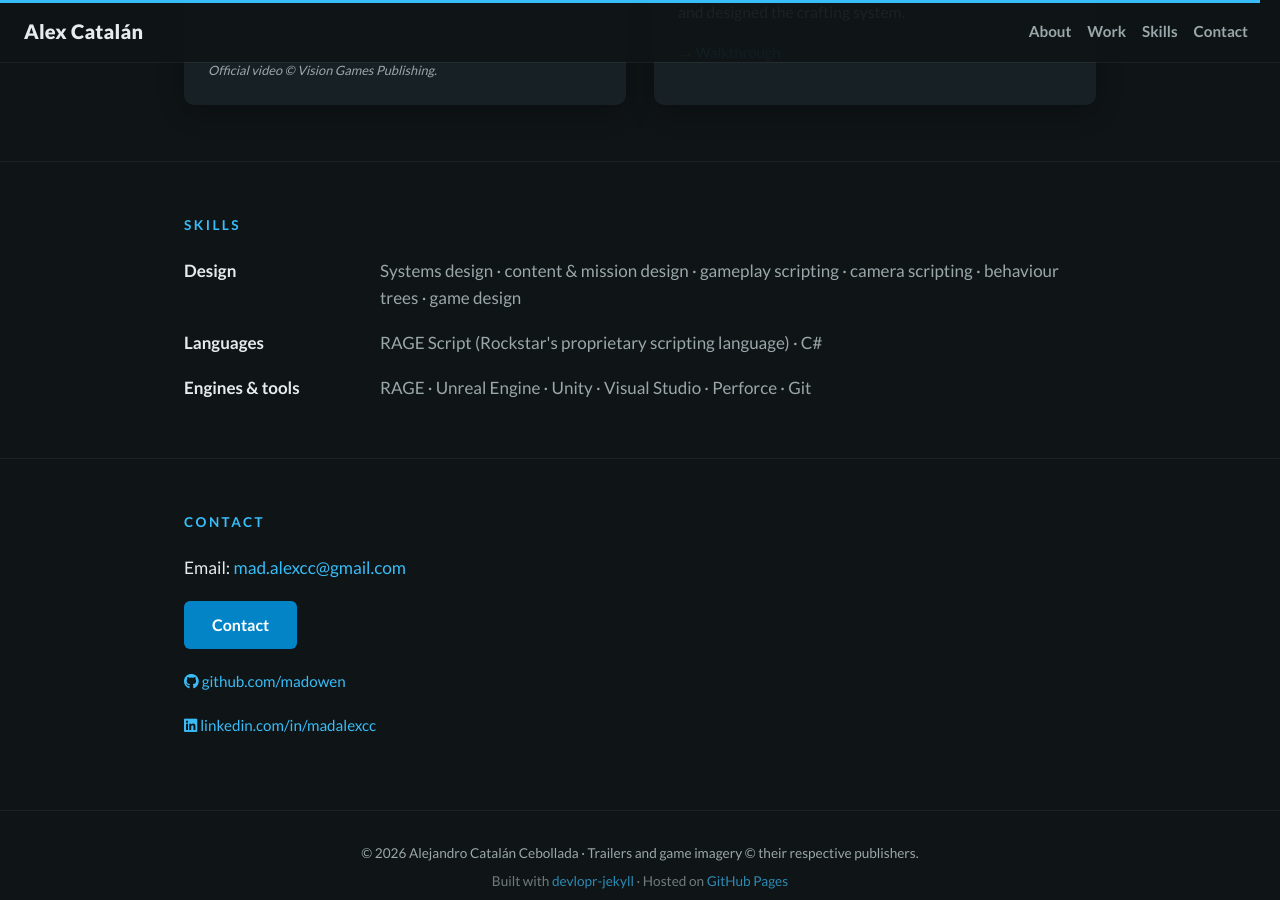
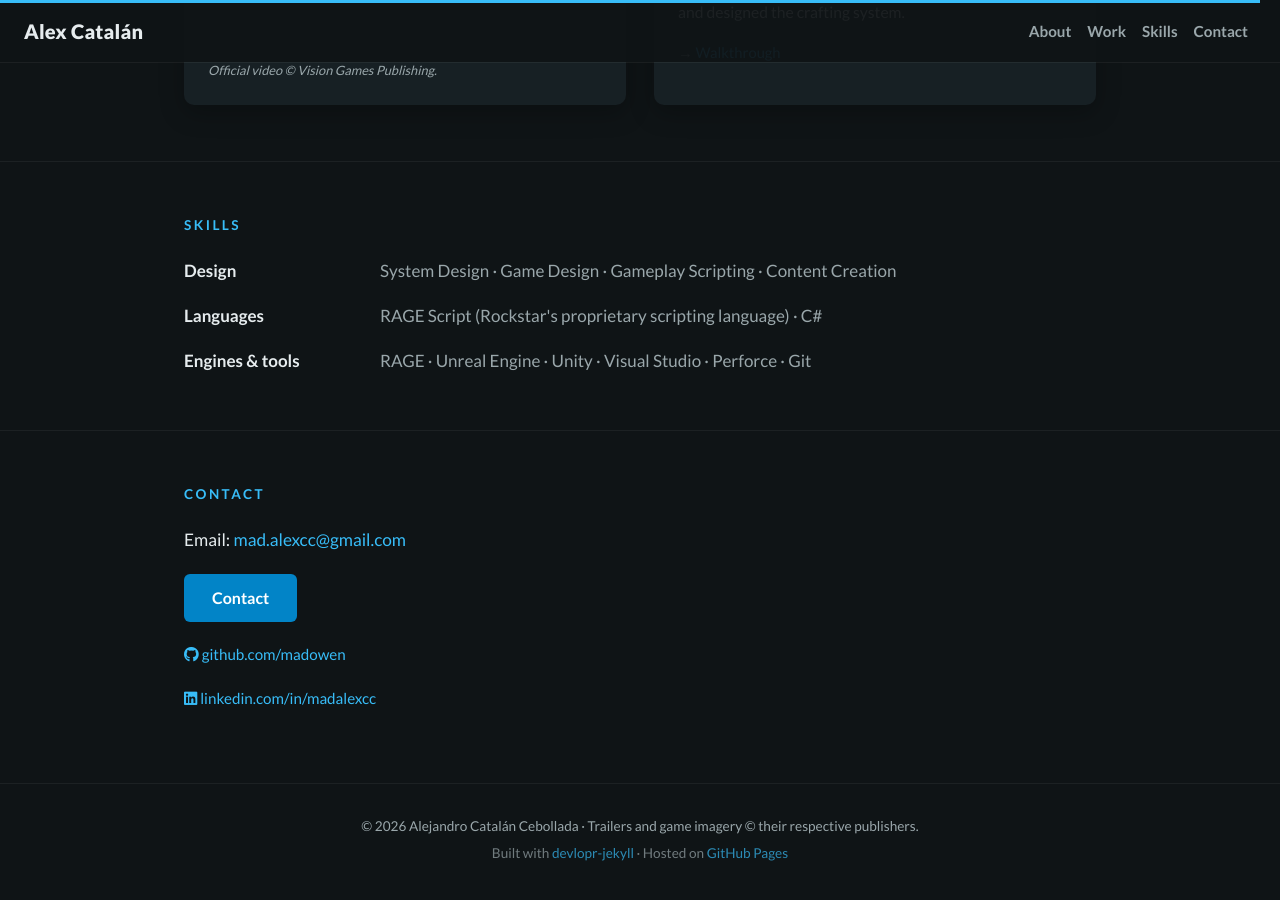
Before and after one commit to madowen/madowen.github.io, a Jekyll site: the page built from index.html, in a window 1280 px wide and 900 px high, scrolled down 2892 px. Built offline with Jekyll 4.4.1, drawn with Linux system fonts in a browser that asks for light colours.

Commit message:
Update Design skills

```diff
--- a/_config.yml
+++ b/_config.yml
@@ -35,7 +35,7 @@ footer_text: "© 2026 Alejandro Catalán Cebollada · Trailers and game imagery
 # Skills (rendered by _includes/author_skills.html)
 author_skills:
   - label: Design
-    items: Systems design · content & mission design · gameplay scripting · camera scripting · behaviour trees · game design
+    items: System Design · Game Design · Gameplay Scripting · Content Creation
   - label: Languages
     items: RAGE Script (Rockstar's proprietary scripting language) · C#
   - label: Engines & tools
```
